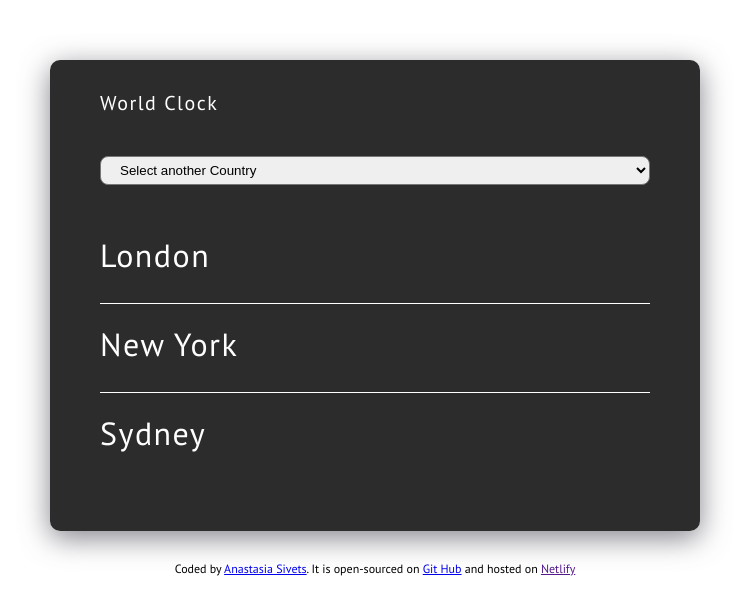
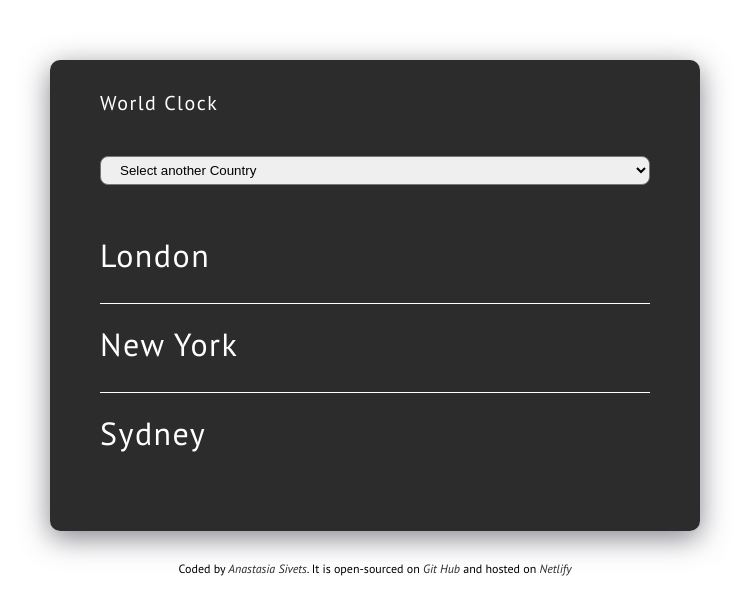
Before and after one commit to siv921/world-clock-app, a plain HTML site: page index.html in a window 1280 px wide. Shown: the whole page, without its empty margins (265-1014 px from the left). Drawn offline with nearby package versions, Linux system fonts and the light colour scheme; a script that the page names is missing.

Commit message:
updated CSS on footer

```diff
--- a/src/styles.css
+++ b/src/styles.css
@@ -28,8 +28,10 @@ h1 a {
   text-decoration: none;
 }
 
-.footer a {
+footer a {
   color: rgba(33, 33, 33, 0.95);
+  text-decoration: none;
+  font-style: italic;
 }
 
 .container {
```
